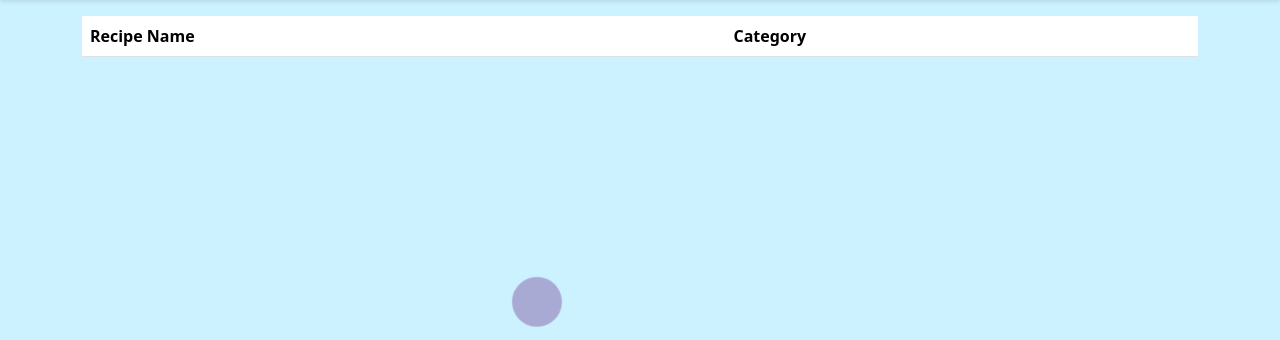
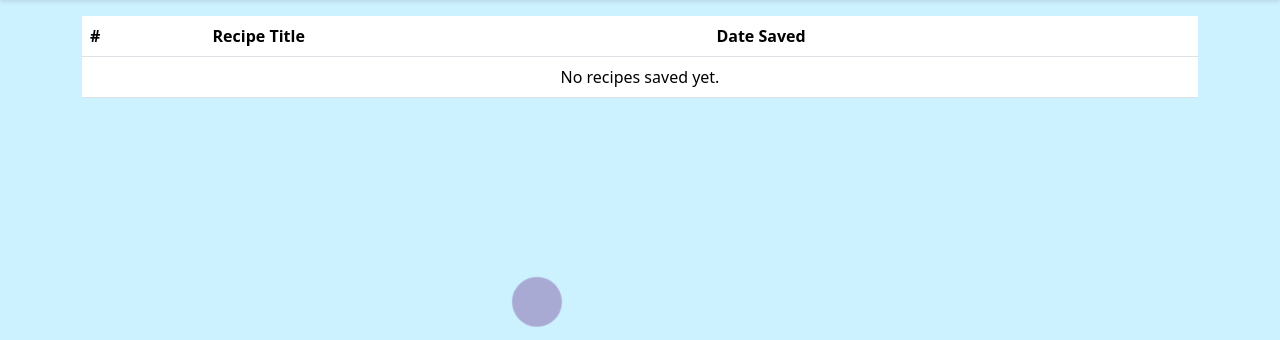
Before and after one commit to DNovaO/CookSnapp, a Django app: page /saved_recipes/ in a window 1280 px wide. Shown: the part 150-490 px from the top of the page. Run offline with Django 5.2, Linux system fonts and the light colour scheme; a user stored in the database is signed in; data comes from the database, SQL or seed files in the repository; both versions use the stored data as it was after the commit; lists and menus that the app fills with data are empty.

Commit message:
saved recipes and show recipes saved

```diff
--- a/photo/urls.py
+++ b/photo/urls.py
@@ -1,7 +1,9 @@
 from django.urls import path
 from .views import photo, process_ingredients
+from .views import save_recipe
 
 urlpatterns = [
     path('', photo, name='photo'),
     path('process-ingredients/', process_ingredients, name='process_ingredients'),
+    path("save_recipe/", save_recipe, name="save_recipe"),
 ]
--- a/saved_recipes/urls.py
+++ b/saved_recipes/urls.py
@@ -1,6 +1,6 @@
 from django.urls import path
-from . import views
+from .views import saved_recipes_view
 
 urlpatterns = [
-    path('', views.saved, name='saved_recipes'),
+    path("", saved_recipes_view, name="saved_recipes"),
 ]
--- a/saved_recipes/views.py
+++ b/saved_recipes/views.py
@@ -1,5 +1,34 @@
 from django.shortcuts import render
+from django.contrib.auth.decorators import login_required
+import sqlite3
+from django.conf import settings
 
-# Create your views here.
-def saved(request):
-    return render(request, 'saved_recipes_template/saved_recipes.html')
+@login_required
+def saved_recipes_view(request):
+    username = request.user.username
+
+    conn = sqlite3.connect(settings.BASE_DIR / 'db.sqlite3')
+    cursor = conn.cursor()
+
+    cursor.execute("""
+        SELECT recipe_id, title, s_date, steps
+        FROM userSavedRecipes
+        WHERE username = ?
+    """, (username,))
+
+    rows = cursor.fetchall()
+    conn.close()
+
+    saved_recipes = [
+        {
+            "id": row[0],
+            "title": row[1],
+            "date": row[2],
+            "steps": row[3]
+        }
+        for row in rows
+    ]
+
+    return render(request, "saved_recipes_template/saved_recipes.html", {
+        "saved_recipes": saved_recipes
+    })
--- a/static/scripts/cameraStart.js
+++ b/static/scripts/cameraStart.js
@@ -3,7 +3,7 @@ let stream;
 async function startCamera() {
     try {
         stream = await navigator.mediaDevices.getUserMedia({
-            video: { facingMode: { exact: "environment" } } // Usa la cámara trasera
+            video: { facingMode: { ideal: "environment" } } // Usa la cámara trasera
         });
 
         document.getElementById("video").srcObject = stream;
--- a/templates/mainTemplate/mainTemplate.html
+++ b/templates/mainTemplate/mainTemplate.html
@@ -67,7 +67,7 @@
 
 
             <!-- Modal for User Preferences -->
-            {% include "mainTemplate\modalUserPref.html" %}
+            {% include "mainTemplate/modalUserPref.html" %}
 
             <!-- Column with 3 larger, centered cards -->
             <div class="col-12 col-md-6 d-flex flex-column justify-content-between">
--- a/templates/photoTemplate/photoTemplate.html
+++ b/templates/photoTemplate/photoTemplate.html
@@ -185,6 +185,7 @@
             <div id="recipeStepsContainer"></div>
             <div class="d-flex justify-content-between mt-3">
               <button id="prevStepBtn" class="btn btn-secondary">← Anterior</button>
+                <button id="saveBtn" class="btn btn-success">Save Recipe</button>
               <button id="nextStepBtn" class="btn btn-primary">Siguiente →</button>
             </div>
           </div>
@@ -198,6 +199,7 @@
     <script src="{% static '/scripts/sendIngredients.js' %}"></script>
     <script src="{% static '/scripts/cameraStart.js' %}"></script>
     <script src="{% static '/scripts/autoComplete.js' %}"></script>
+    <script src="{% static '/scripts/saveRecipe.js' %}"></script>
     <script src="https://code.jquery.com/jquery-3.6.0.min.js"></script>
 
     <script>
--- a/templates/saved_recipes_template/saved_recipes.html
+++ b/templates/saved_recipes_template/saved_recipes.html
@@ -76,20 +76,26 @@
             <table class="table floating-table">
                 <thead>
                     <tr>
-                        <th scope="col">Recipe Name</th>
-                        <th scope="col">Category</th>
+                        <th>#</th>
+                        <th>Recipe Title</th>
+                        <th>Date Saved</th>
                     </tr>
                 </thead>
                 <tbody>
                     {% for recipe in saved_recipes %}
                     <tr>
-                        <th scope="row">{{ forloop.counter }}</th>
-                        <td>{{ recipe.name }}</td>
-                        <td>{{ recipe.category }}</td>
+                        <td>{{ forloop.counter }}</td>
                         <td>
-                            <a href="{% url 'recipe_detail' recipe.id %}" class="btn btn-primary">Show</a>
-                            <a href="{% url 'delete_recipe' recipe.id %}" class="btn btn-danger">Delete</a>
+                            <a href="#" class="text-decoration-none" data-bs-toggle="modal" data-bs-target="#recipeModal"
+                               data-title="{{ recipe.title }}" data-steps="{{ recipe.steps|escapejs }}">
+                                {{ recipe.title }}
+                            </a>
                         </td>
+                        <td>{{ recipe.date }}</td>
+                    </tr>
+                    {% empty %}
+                    <tr>
+                        <td colspan="3" class="text-center">No recipes saved yet.</td>
                     </tr>
                     {% endfor %}
                 </tbody>
```
Also changed, not shown: photo/views.py (+27 -3 lines), static/scripts/saveRecipe.js (added, +44 -0 lines), static/scripts/viewRecipes.js (added, +28 -0 lines), db.sqlite3, 3 other files.
